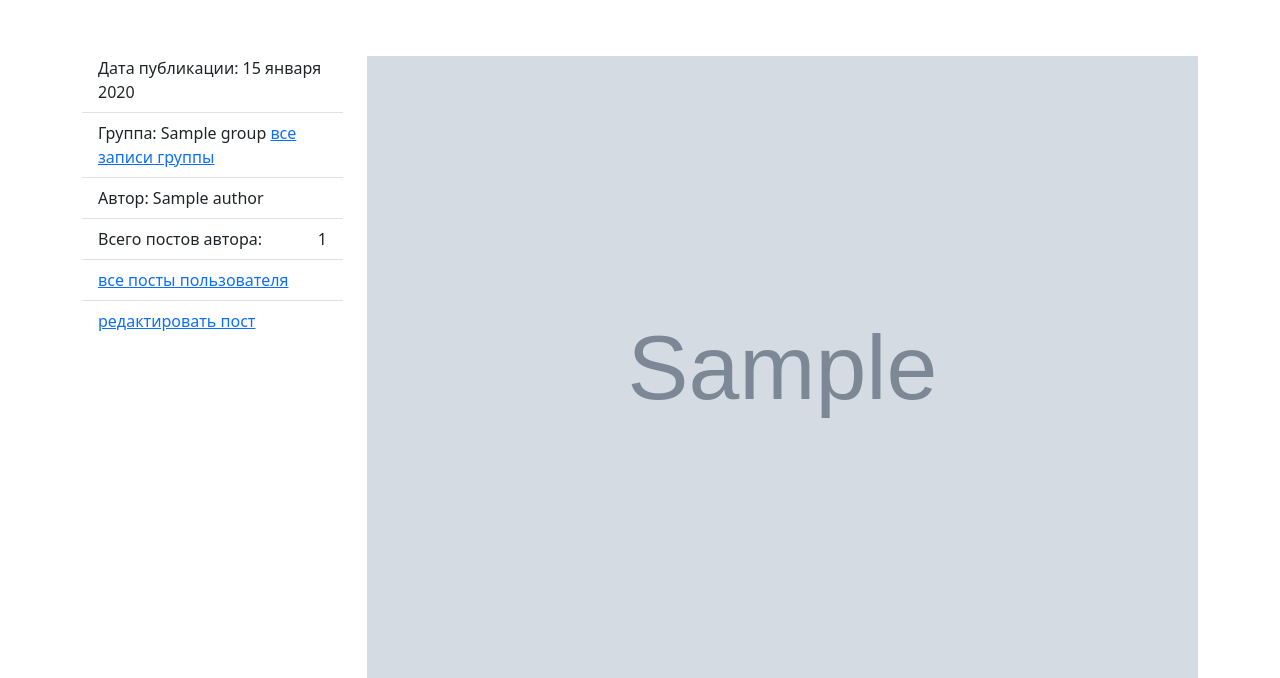
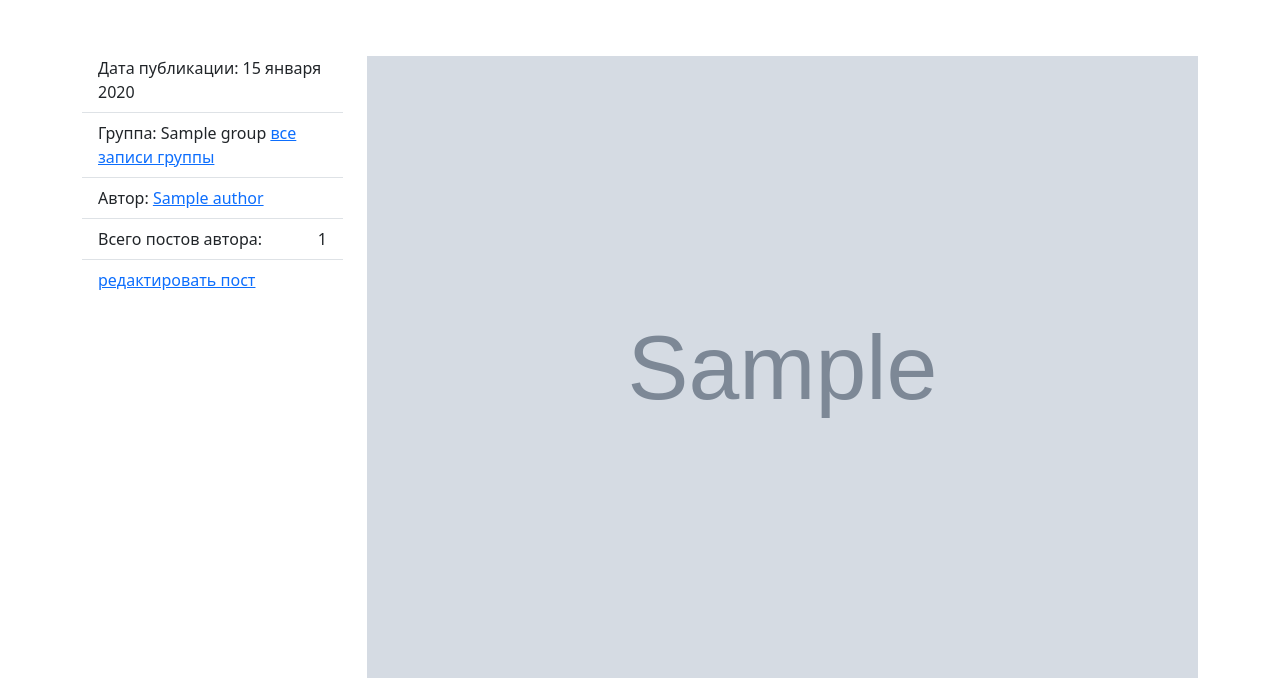
Before and after one commit to Galenfea/Yatube_social_network, a Django app: template yatube/templates/posts/post_detail.html in a window 1280 px wide. Shown: the part 56-734 px from the top of the page. Run offline with Django 3.2, Linux system fonts and the light colour scheme; tables that the repository leaves empty hold one stand-in row (values such as "Sample post"); the template is opened without the code that fills it: values that come from a table or form of the project are taken from there, most other values are stand-ins (such as "Sample title", 1, 10 or a date in 2020); grey boxes marked "Sample" are stand-in pictures; parts of the project's set-up code (start-up, migrations or seed data) failed here and were passed over; some libraries are stand-ins or nearby versions.

Commit message:
Profile link in Author

```diff
--- a/yatube/templates/posts/index.html
+++ b/yatube/templates/posts/index.html
@@ -6,7 +6,7 @@
   {% for post in page_obj %}
     <ul>
       <li>
-        Автор: {{ post.author.get_full_name }}
+        Автор: <a href="{% url 'posts:profile' post.author %}">{{ post.author.get_full_name }}</a>
       </li>
       <li>
         Дата публикации: {{ post.pub_date|date:"d E Y" }}
--- a/yatube/templates/posts/post_detail.html
+++ b/yatube/templates/posts/post_detail.html
@@ -23,13 +23,10 @@
             {% endif %}
 
               <li class="list-group-item">
-                Автор: {{ author.get_full_name }}
+                Автор: <a href="{% url 'posts:profile' post.author %}">{{ author.get_full_name }}</a>
               </li>
               <li class="list-group-item d-flex justify-content-between align-items-center">
               Всего постов автора:  <span >{{author.posts.count}}</span>
-            </li>
-            <li class="list-group-item">
-                <a href="{% url 'posts:profile' author %}">все посты пользователя</a>
             </li>
             <li class="list-group-item">
                 <a href="{% url 'posts:post_edit' post.id %}">редактировать пост</a>
```
